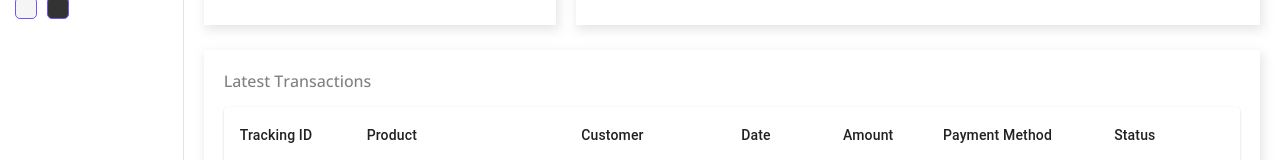
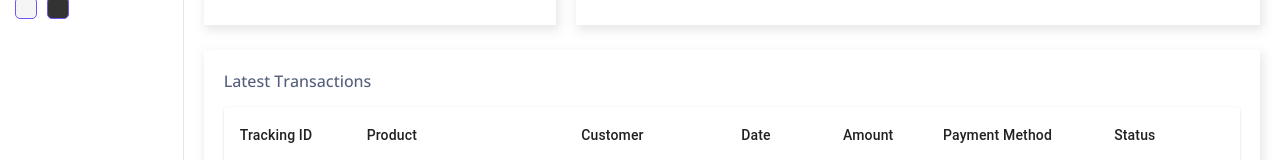
Before and after one commit to chizobavictory/react_dashboard, a React (Create React App) app: page / in a window 1280 px wide. Shown: the part 622-782 px from the top of the page. Built offline with nearby package versions, Linux system fonts and the light colour scheme.

Commit message:
home page tsx 🔵

```diff
--- a/src/pages/home/home.scss
+++ b/src/pages/home/home.scss
@@ -23,7 +23,7 @@
 
       .listTitle {
         font-weight: 500;
-        color: gray;
+        color: #545F7D;;
         margin-bottom: 15px;
       }
     }
```
